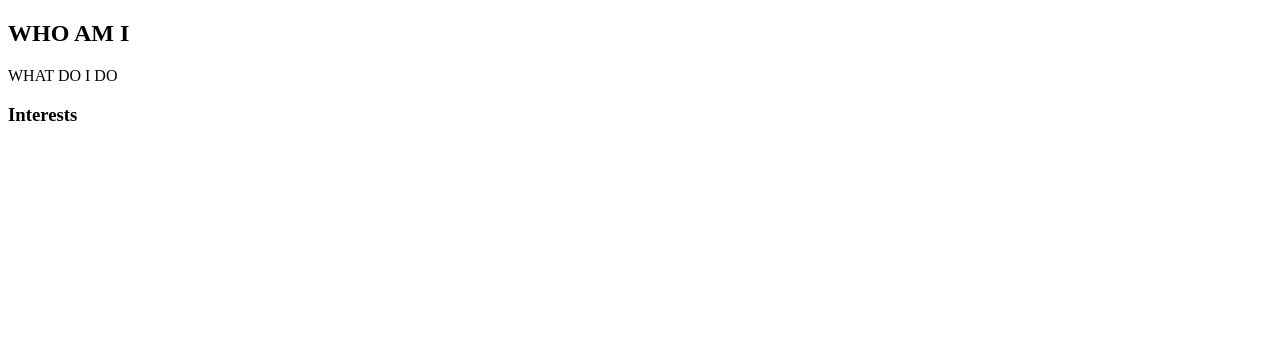
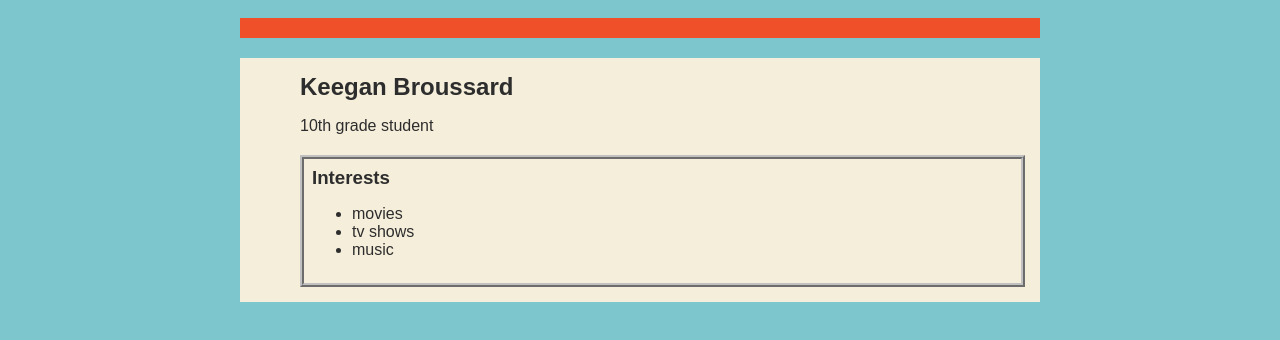
Before and after one commit to keeganb09/keeganb09.github.io, a plain HTML site: page index.html in a window 1280 px wide. Drawn offline with Linux system fonts and the light colour scheme.

Commit message:
Css Done

```diff
--- a/index.html
+++ b/index.html
@@ -2,6 +2,7 @@
 <html>
   <head>
     <title>KEEGAN</title>
+    <link rel="stylesheet" href="style.css" />
   </head>
 
   <body>
@@ -14,16 +15,17 @@
 
         <!-- Content section -->
         <div class="content">
-          <h2>WHO AM I</h2>
-          <p>WHAT DO I DO</p>
+          <h2>Keegan Broussard</h2>
+          <p>10th grade student</p>
           <div id="interests">
             <h3>Interests</h3>
-
-
-
-
+            <ul>
+              <li>movies</li>
+              <li>tv shows</li>
+              <li>music</li>
+            </ul>
           </div>
-        <div>
+        </div>
       </main>
     </div>
   </body>
--- a/style.css
+++ b/style.css
@@ -0,0 +1,77 @@
+body {
+  background: rgb(125, 198, 205);
+  color: rgb(45, 45, 45);
+  padding: 10px;
+  font-family: Arial, sans-serif;
+}
+
+#all-contents {
+  max-width: 800px;
+  margin: auto;
+}
+
+/* navigation menu */
+nav {
+  background: rgb(239, 80, 41);
+  margin: 0 auto;
+  display: flex;
+  padding: 10px;
+}
+
+h1 {
+  display: flex;
+  align-items: center;
+  color: white;
+  flex: 1;
+  margin: 0;
+}
+
+#nav-ul {
+  list-style-type: none;
+  margin: 0;
+  padding: 0;
+  display: flex;
+}
+
+.nav-li {
+  display: inline-block;
+  padding: 0 10px;
+}
+
+a {
+  text-decoration: none;
+  color: #fff;
+}
+
+/* main container area beneath menu */
+main {
+  background: rgb(245, 238, 219);
+  display: flex;
+  margin-top: 20px;
+}
+
+.sidebar {
+  margin-right: 25px;
+  padding: 10px;
+}
+
+.sidebar-img {
+  width: 200px;
+}
+
+.content {
+  flex: 1;
+  padding: 15px;
+}
+
+/* interests section styles */
+#interests {
+  border: 4px silver ridge;
+  padding: 8px;
+  margin-top: 20px;
+}
+
+h2,
+h3 {
+  margin: 0px;
+}
```
